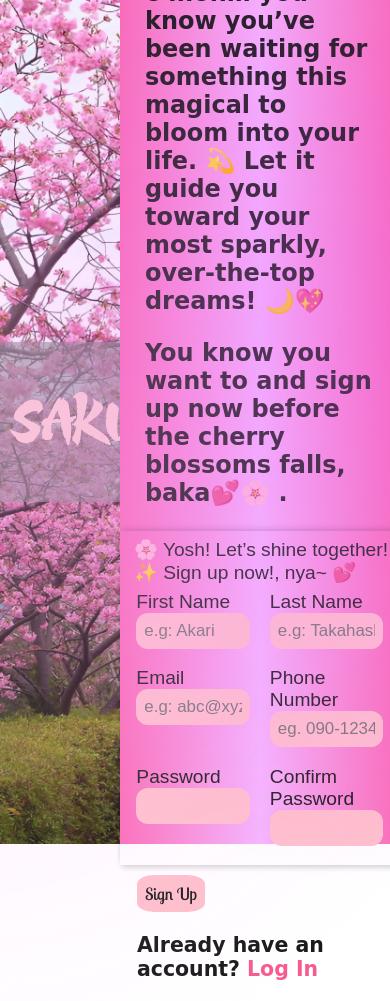
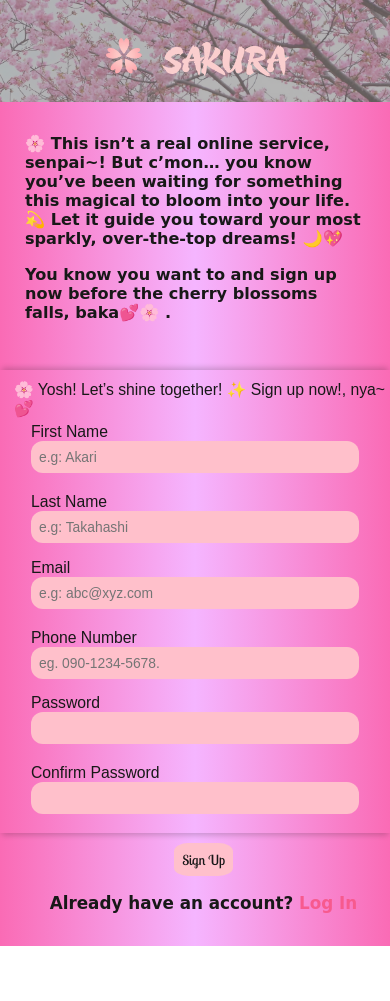
Before and after one commit to rayx3000/sign-up-form, a plain HTML site: page index.html in a window 390 px wide. After the commit the page ends 946 px from the top, so only its background shows below. Drawn offline with Linux system fonts and the light colour scheme; a web font is replaced by a local one.

Commit message:
make this form more responsive in mobile

```diff
--- a/styles.css
+++ b/styles.css
@@ -58,9 +58,6 @@ main{
     display: flex;
     flex-direction: column;
     justify-content: center;
-}
-
-main{
     position: relative;
     min-height: 100vh;
     background: #FA6BB5;
@@ -71,12 +68,6 @@ main{
 }
 
 main::before {
-    content: '';
-    position: fixed;
-    top: -50%;
-    left: -50%;
-    width: 200%;
-    height: 200%;
     background:
         radial-gradient(circle at 20% 50%, rgba(228, 92, 255, 0.3) 0%, transparent 50%),
         radial-gradient(circle at 80% 50%, rgba(253, 194, 255, 0.3) 0%, transparent 50%);
@@ -179,3 +170,110 @@ button:active{
 #login-redirect:active{
     opacity: 0.65;
 }
+
+@media(max-width: 1035px){
+
+    main{
+        font-size: 0.88em;
+        flex-basis: 45%;
+    }
+
+    .sakura-text{
+        font-size: 38px;
+    }
+
+    .logo img{
+        width: 55px;
+        margin-top: 12px;
+    }
+}
+
+@media (max-width: 800px) {
+    main{
+        font-size: 0.78em;
+    }
+
+    .sakura-text{
+        font-size: 30px;
+    }
+
+    .logo img{
+        width: 40px;
+        margin-top: 12px;
+    }
+}
+
+@media (max-width: 620px) {
+    main{
+        font-size: 0.82em;
+    }
+
+    body{
+        flex-direction: column;
+        overflow: auto;
+    }
+
+    header{
+        height: 15vh;
+    }
+
+    .logo{
+        width: 100vw;
+    }
+
+    main{
+        align-items: center;
+    }
+
+    form fieldset{
+        align-items: center;
+        justify-content: center;
+    }
+
+    form input{
+        width: 38vw;
+    }
+
+    .form-div{
+        display: flex;
+        flex-direction: column;
+        align-items: center;
+    }
+
+    .form-footer{
+        text-align: center;
+    }
+
+}
+
+@media(max-width: 390px) {
+    body{
+        background: #FA6BB5;
+        background: -webkit-linear-gradient(90deg, rgba(250, 107, 181, 1) 0%, rgba(245, 181, 255, 1) 50%, rgba(250, 107, 181, 1) 100%);
+        background: -moz-linear-gradient(90deg, rgba(250, 107, 181, 1) 0%, rgba(245, 181, 255, 1) 50%, rgba(250, 107, 181, 1) 100%);
+        background: linear-gradient(90deg, rgba(250, 107, 181, 1) 0%, rgba(245, 181, 255, 1) 50%, rgba(250, 107, 181, 1) 100%);
+        filter: progid:DXImageTransform.Microsoft.gradient(startColorstr="#FA6BB5", endColorstr="#FA6BB5", GradientType=1);
+    }
+
+    main{
+        background: transparent;
+        justify-content: space-around;
+        align-items: center;
+    }
+
+    .main-text-container{
+        font-size: 1.05em;
+    }
+
+    .logo{
+        height: 5vh;
+    }
+
+    form input{
+        width: 80vw;
+    }
+
+    form fieldset{
+        flex-direction: column;
+    }
+}
```
Also changed, not shown: index.html (+0 -1 lines).
